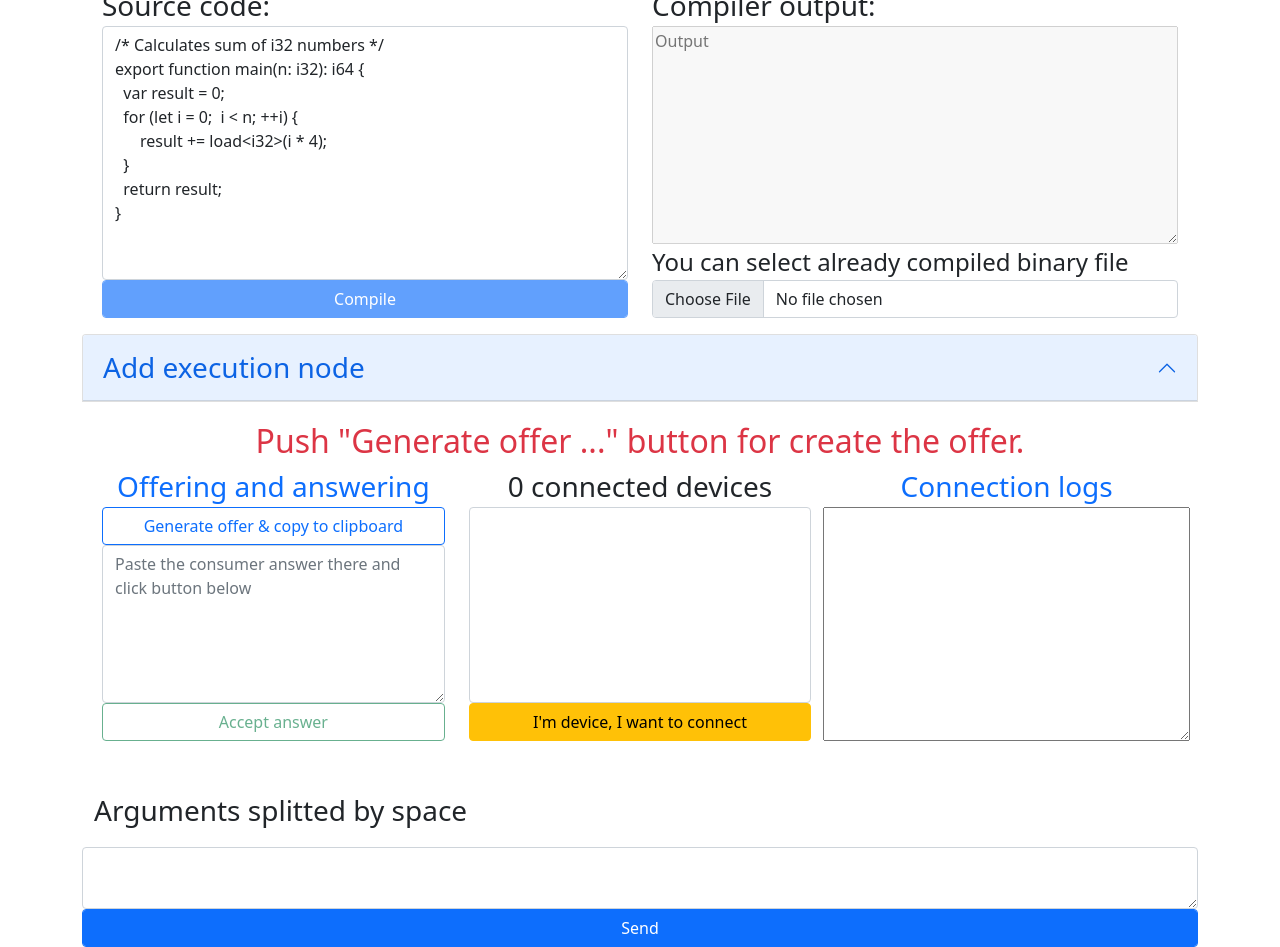
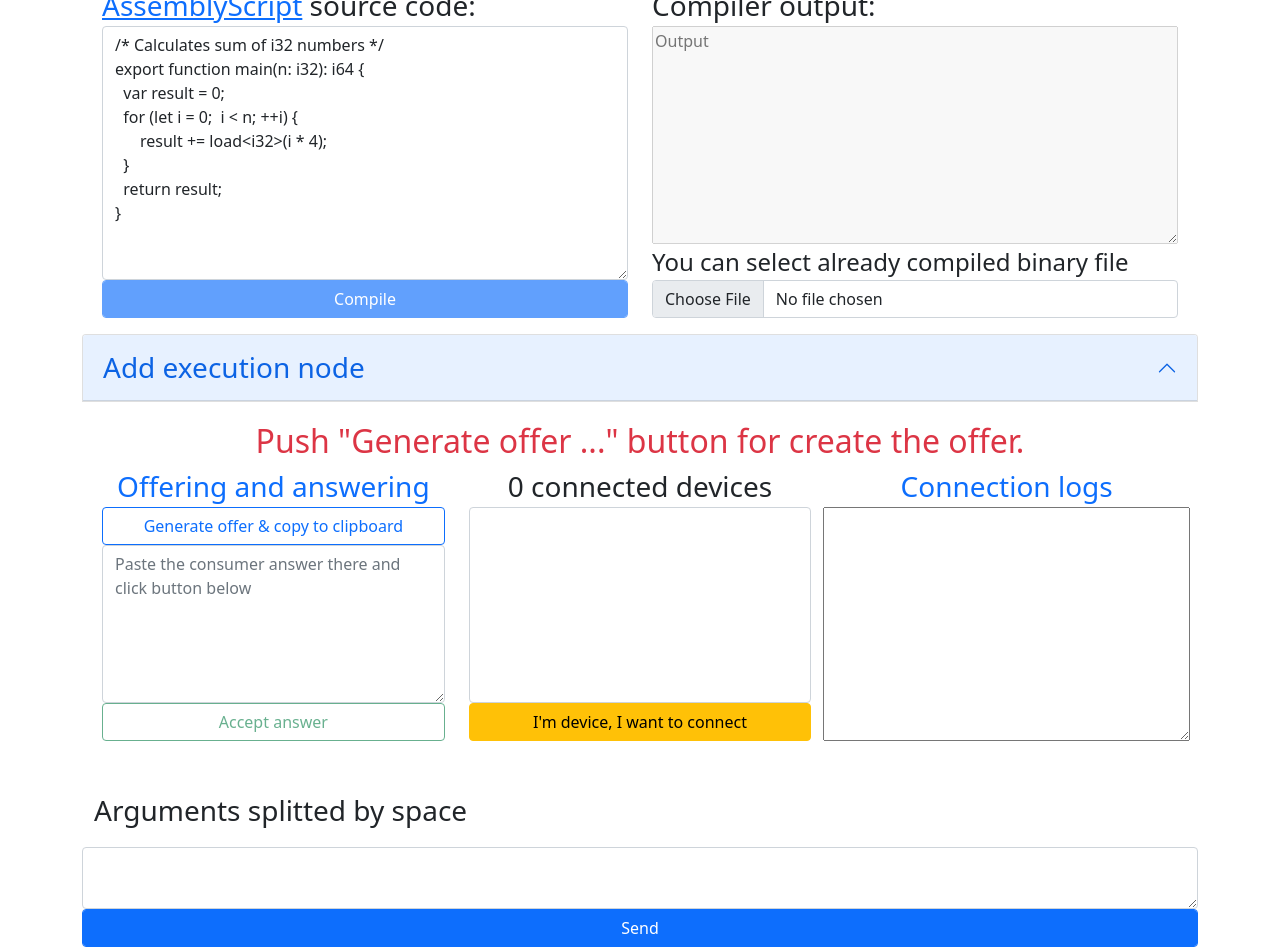
Before and after one commit to issokov/cloudcomp.github.io, a plain HTML site: page index.html in a window 1280 px wide. Drawn offline with Linux system fonts and the light colour scheme; a script that the page names is missing.

Commit message:
Label changed

```diff
--- a/index.html
+++ b/index.html
@@ -25,7 +25,7 @@
                 <div class="accordion-body container-fluid">
                     <div class="row">
                         <div class="col">
-                            <label for="code" class="fs-3">Source code:</label>
+                            <label for="code" class="fs-3"><a href="https://www.assemblyscript.org/">AssemblyScript</a> source code:</label>
                             <textarea id="code" name="comment" class="form-control"
                                       rows="10"
                                       placeholder="Your code">
```
